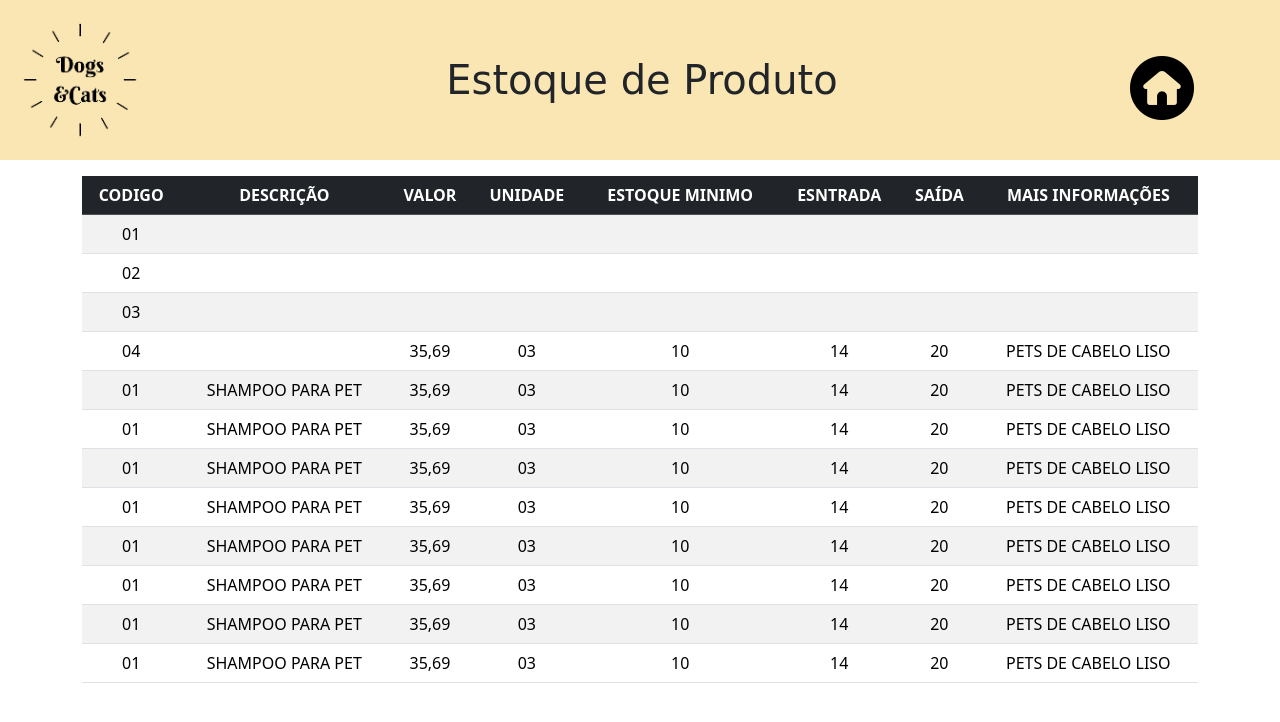
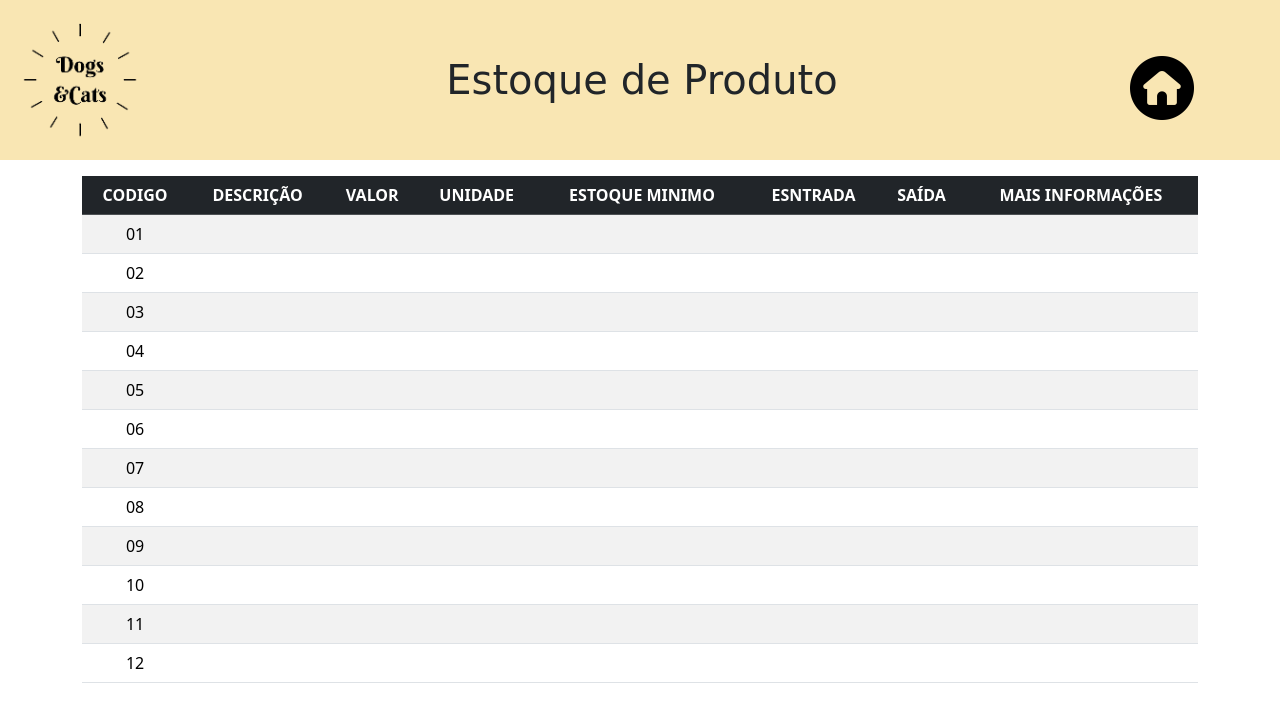
Before and after one commit to ICEI-PUC-Minas-PCO-SI/pco-si-2023-1-p1-proj-web-t2-g4-petshop, a plain HTML site: page src/estoque.html in a window 1280 px wide. Drawn offline with nearby package versions, Linux system fonts and the light colour scheme.

Commit message:
Atualização dá tablela de estoque

```diff
--- a/src/estoque.html
+++ b/src/estoque.html
@@ -72,92 +72,92 @@
                 <tr>
                     <td class="text-center">04</td>
                     <td class="text-center"></td>
-                    <td class="text-center">35,69</td>
-                    <td class="text-center">03</td>
-                    <td class="text-center">10</td>
-                    <td class="text-center">14</td>
-                    <td class="text-center">20</td>
-                    <td class="text-center">PETS DE CABELO LISO</td>
+                    <td class="text-center"></td>
+                    <td class="text-center"></td>
+                    <td class="text-center"></td>
+                    <td class="text-center"></td>
+                    <td class="text-center"></td>
+                    <td class="text-center"></td>
                 </tr>
                 <tr>
-                    <td class="text-center">01</td>
-                    <td class="text-center">SHAMPOO PARA PET</td>
-                    <td class="text-center">35,69</td>
-                    <td class="text-center">03</td>
-                    <td class="text-center">10</td>
-                    <td class="text-center">14</td>
-                    <td class="text-center">20</td>
-                    <td class="text-center">PETS DE CABELO LISO</td>
+                    <td class="text-center">05</td>
+                    <td class="text-center"></td>
+                    <td class="text-center"></td>
+                    <td class="text-center"></td>
+                    <td class="text-center"></td>
+                    <td class="text-center"></td>
+                    <td class="text-center"></td>
+                    <td class="text-center"></td>
                 </tr>
                 <tr>
-                    <td class="text-center">01</td>
-                    <td class="text-center">SHAMPOO PARA PET</td>
-                    <td class="text-center">35,69</td>
-                    <td class="text-center">03</td>
-                    <td class="text-center">10</td>
-                    <td class="text-center">14</td>
-                    <td class="text-center">20</td>
-                    <td class="text-center">PETS DE CABELO LISO</td>
+                    <td class="text-center">06</td>
+                    <td class="text-center"></td>
+                    <td class="text-center"></td>
+                    <td class="text-center"></td>
+                    <td class="text-center"></td>
+                    <td class="text-center"></td>
+                    <td class="text-center"></td>
+                    <td class="text-center"></td>
                 </tr>
                 <tr>
-                    <td class="text-center">01</td>
-                    <td class="text-center">SHAMPOO PARA PET</td>
-                    <td class="text-center">35,69</td>
-                    <td class="text-center">03</td>
-                    <td class="text-center">10</td>
-                    <td class="text-center">14</td>
-                    <td class="text-center">20</td>
-                    <td class="text-center">PETS DE CABELO LISO</td>
+                    <td class="text-center">07</td>
+                    <td class="text-center"></td>
+                    <td class="text-center"></td>
+                    <td class="text-center"></td>
+                    <td class="text-center"></td>
+                    <td class="text-center"></td>
+                    <td class="text-center"></td>
+                    <td class="text-center"></td>
                 </tr>
                 <tr>
-                    <td class="text-center">01</td>
-                    <td class="text-center">SHAMPOO PARA PET</td>
-                    <td class="text-center">35,69</td>
-                    <td class="text-center">03</td>
-                    <td class="text-center">10</td>
-                    <td class="text-center">14</td>
-                    <td class="text-center">20</td>
-                    <td class="text-center">PETS DE CABELO LISO</td>
+                    <td class="text-center">08</td>
+                    <td class="text-center"></td>
+                    <td class="text-center"></td>
+                    <td class="text-center"></td>
+                    <td class="text-center"></td>
+                    <td class="text-center"></td>
+                    <td class="text-center"></td>
+                    <td class="text-center"></td>
                 </tr>
                 <tr>
-                    <td class="text-center">01</td>
-                    <td class="text-center">SHAMPOO PARA PET</td>
-                    <td class="text-center">35,69</td>
-                    <td class="text-center">03</td>
-                    <td class="text-center">10</td>
-                    <td class="text-center">14</td>
-                    <td class="text-center">20</td>
-                    <td class="text-center">PETS DE CABELO LISO</td>
+                    <td class="text-center">09</td>
+                    <td class="text-center"></td>
+                    <td class="text-center"></td>
+                    <td class="text-center"></td>
+                    <td class="text-center"></td>
+                    <td class="text-center"></td>
+                    <td class="text-center"></td>
+                    <td class="text-center"></td>
                 </tr>
                 <tr>
-                    <td class="text-center">01</td>
-                    <td class="text-center">SHAMPOO PARA PET</td>
-                    <td class="text-center">35,69</td>
-                    <td class="text-center">03</td>
                     <td class="text-center">10</td>
-                    <td class="text-center">14</td>
-                    <td class="text-center">20</td>
-                    <td class="text-center">PETS DE CABELO LISO</td>
+                    <td class="text-center"></td>
+                    <td class="text-center"></td>
+                    <td class="text-center"></td>
+                    <td class="text-center"></td>
+                    <td class="text-center"></td>
+                    <td class="text-center"></td>
+                    <td class="text-center"></td>
                 </tr>
                 <tr>
-                    <td class="text-center">01</td>
-                    <td class="text-center">SHAMPOO PARA PET</td>
-                    <td class="text-center">35,69</td>
-                    <td class="text-center">03</td>
-                    <td class="text-center">10</td>
-                    <td class="text-center">14</td>
-                    <td class="text-center">20</td>
-                    <td class="text-center">PETS DE CABELO LISO</td>
+                    <td class="text-center">11</td>
+                    <td class="text-center"></td>
+                    <td class="text-center"></td>
+                    <td class="text-center"></td>
+                    <td class="text-center"></td>
+                    <td class="text-center"></td>
+                    <td class="text-center"></td>
+                    <td class="text-center"></td>
                 </tr>
                 <tr>
-                    <td class="text-center">01</td>
-                    <td class="text-center">SHAMPOO PARA PET</td>
-                    <td class="text-center">35,69</td>
-                    <td class="text-center">03</td>
-                    <td class="text-center">10</td>
-                    <td class="text-center">14</td>
-                    <td class="text-center">20</td>
-                    <td class="text-center">PETS DE CABELO LISO</td>
+                    <td class="text-center">12</td>
+                    <td class="text-center"></td>
+                    <td class="text-center"></td>
+                    <td class="text-center"></td>
+                    <td class="text-center"></td>
+                    <td class="text-center"></td>
+                    <td class="text-center"></td>
+                    <td class="text-center"></td>
                 </tr>
 
             </tbody>
```
